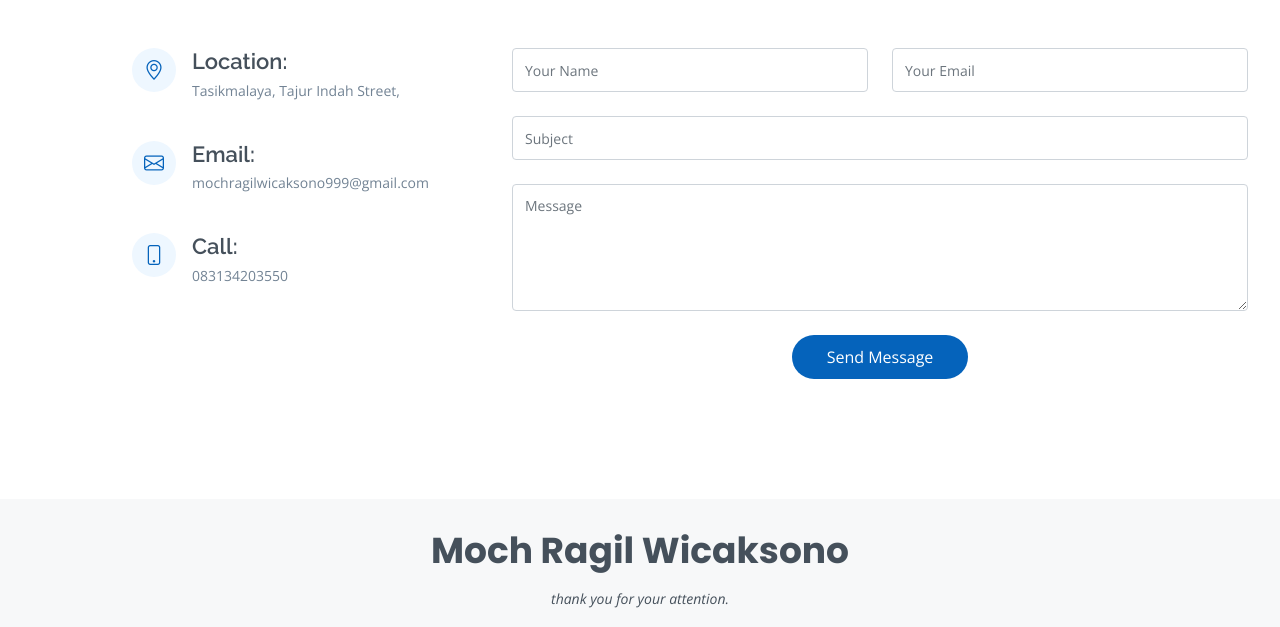
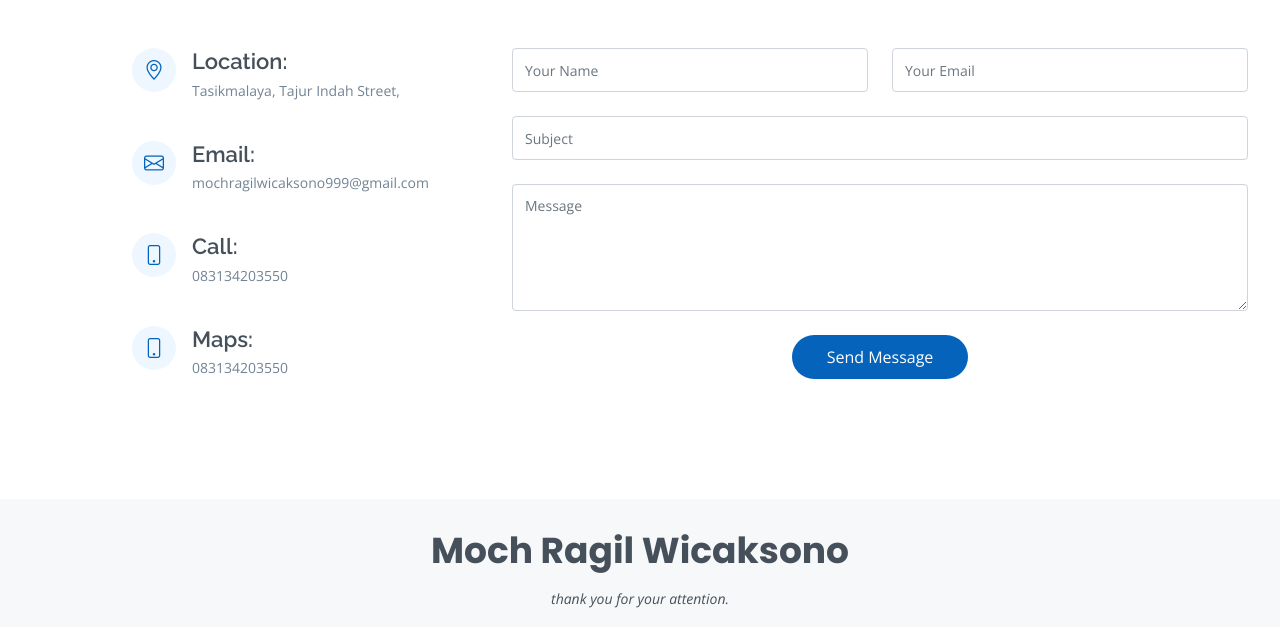
Before and after one commit to XxXxpanca/portofolio_ragil_mi20b, a plain HTML site: page index.html in a window 1280 px wide. Shown: the part 3823-4450 px from the top of the page. Drawn offline with nearby package versions, Linux system fonts and the light colour scheme.

Commit message:
Update index.html

```diff
--- a/index.html
+++ b/index.html
@@ -347,6 +347,12 @@
                 <p>083134203550</p>
               </div>
 
+              <div class="phone">
+                <i class="bi bi-phone"></i>
+                <h4>Maps:</h4>
+                <p>083134203550</p>
+              </div>
+
             </div>
 
           </div>
```
